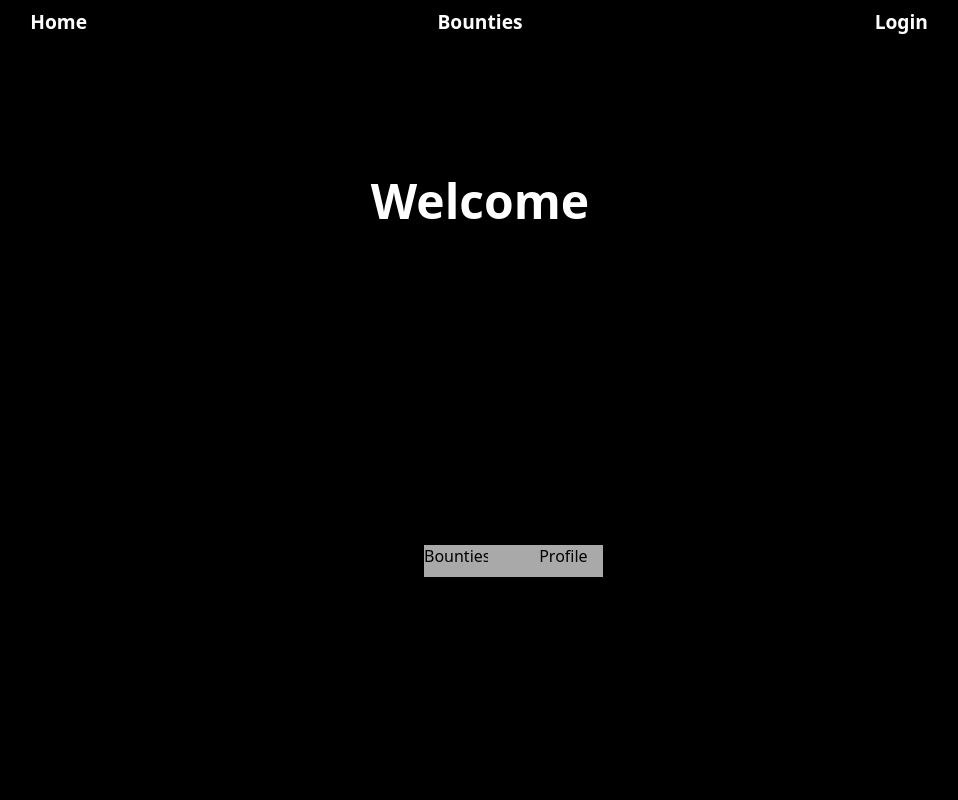
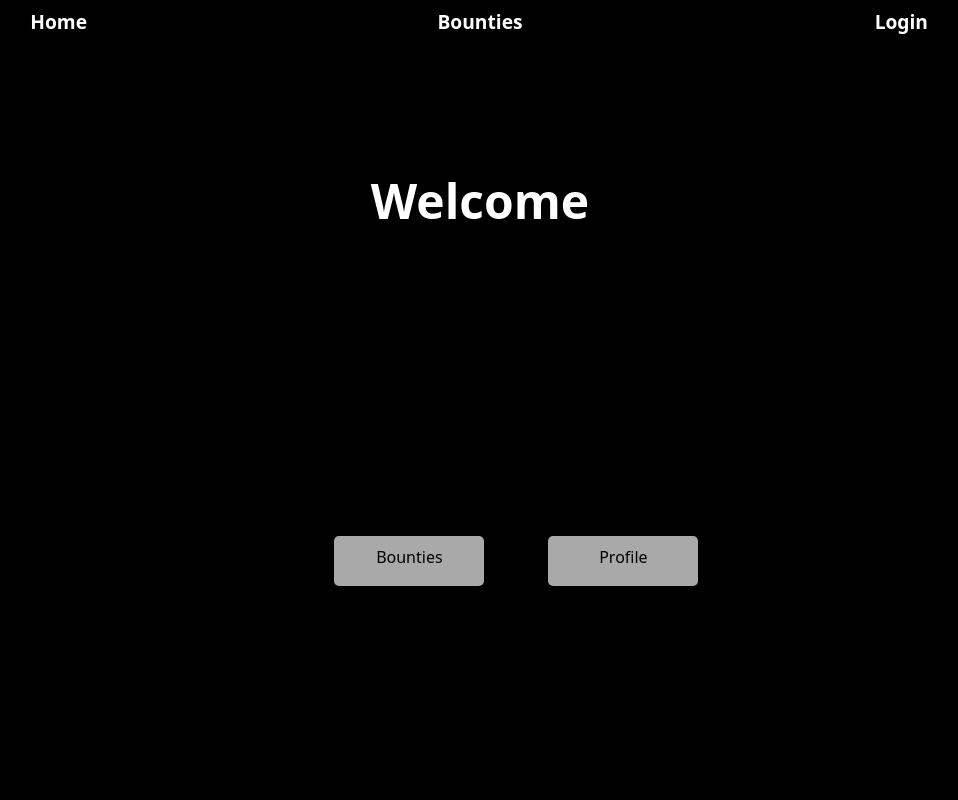
Before and after one commit to LouisWackenier/bounty-app, a React (Vite) app: page / in a window 1280 px wide. Shown: the top 800 px of the page, without its empty margins (160-1118 px from the left). Built offline with nearby package versions, Linux system fonts and the light colour scheme.

Commit message:
Home page buttons

```diff
--- a/src/Pages/Home.jsx
+++ b/src/Pages/Home.jsx
@@ -14,25 +14,38 @@ const MainTitle = styled.div`
 
 const ButtonContainer = styled.div`
      display: flex;
-     margin-left: 45vw;
+     margin-left: 38vw;
+     text-align: center;
 `;
 const BountiesButton = styled.div`
       color: black;
       background-color: darkgray;
       cursor: pointer;
 
-      width: 5vw;
-      height: 4vh;
+      padding-top: 10px;
+      width: 150px;
+      height: 40px;
+      border-radius: 5px;
+
+      &:hover {
+            background-color: white;
+      }
 `;
 
 const ProfileButton = styled.div`
-      padding-left: 4vw;
       color: black;
       background-color: darkgray;
       cursor: pointer;
+      margin-left: 5vw;
 
-      width: 5vw;
-      height: 4vh;
+      padding-top: 10px;
+      width: 150px;
+      height: 40px;
+      border-radius: 5px;
+
+      &:hover {
+            background-color: white;
+      }
 `;
 
 const Home = () => {
@@ -43,7 +56,6 @@ const Home = () => {
                <BountiesButton>Bounties</BountiesButton>
                <ProfileButton>Profile</ProfileButton>
            </ButtonContainer>
-
     </MainContainer>
   )
 }
```
